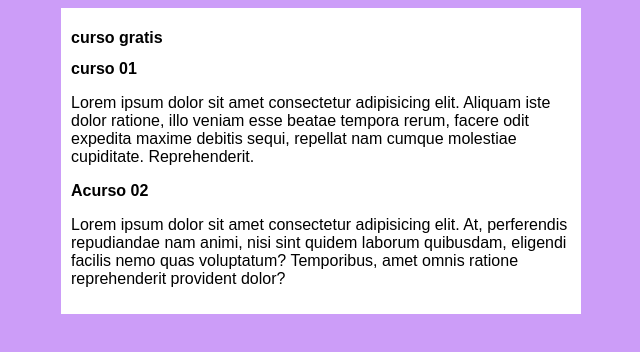
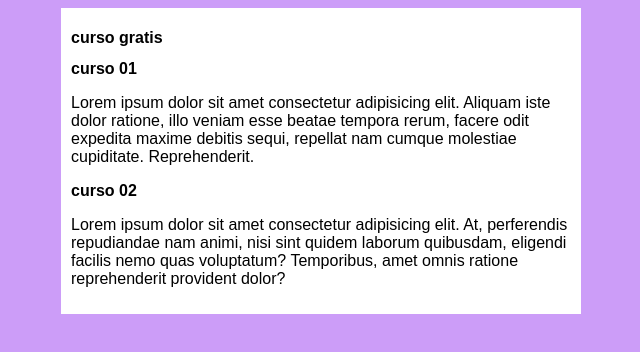
Before and after one commit to ergonzamarian/projeto-site, a plain HTML site: page index.html in a window 1280 px wide. Shown: the full height of the page, 319-959 px from the left. Drawn offline with Linux system fonts and the light colour scheme.

Commit message:
corrigido

```diff
--- a/index.html
+++ b/index.html
@@ -16,7 +16,7 @@
             <p>Lorem ipsum dolor sit amet consectetur adipisicing elit. Aliquam iste dolor ratione, illo veniam esse beatae tempora rerum, facere odit expedita maxime debitis sequi, repellat nam cumque molestiae cupiditate. Reprehenderit.</p>
         </article>
         <article>
-            <h2>Acurso 02</h2>
+            <h2>curso 02</h2>
             <p>Lorem ipsum dolor sit amet consectetur adipisicing elit. At, perferendis repudiandae nam animi, nisi sint quidem laborum quibusdam, eligendi facilis nemo quas voluptatum? Temporibus, amet omnis ratione reprehenderit provident dolor?</p>
         </article>
     </main>
```
